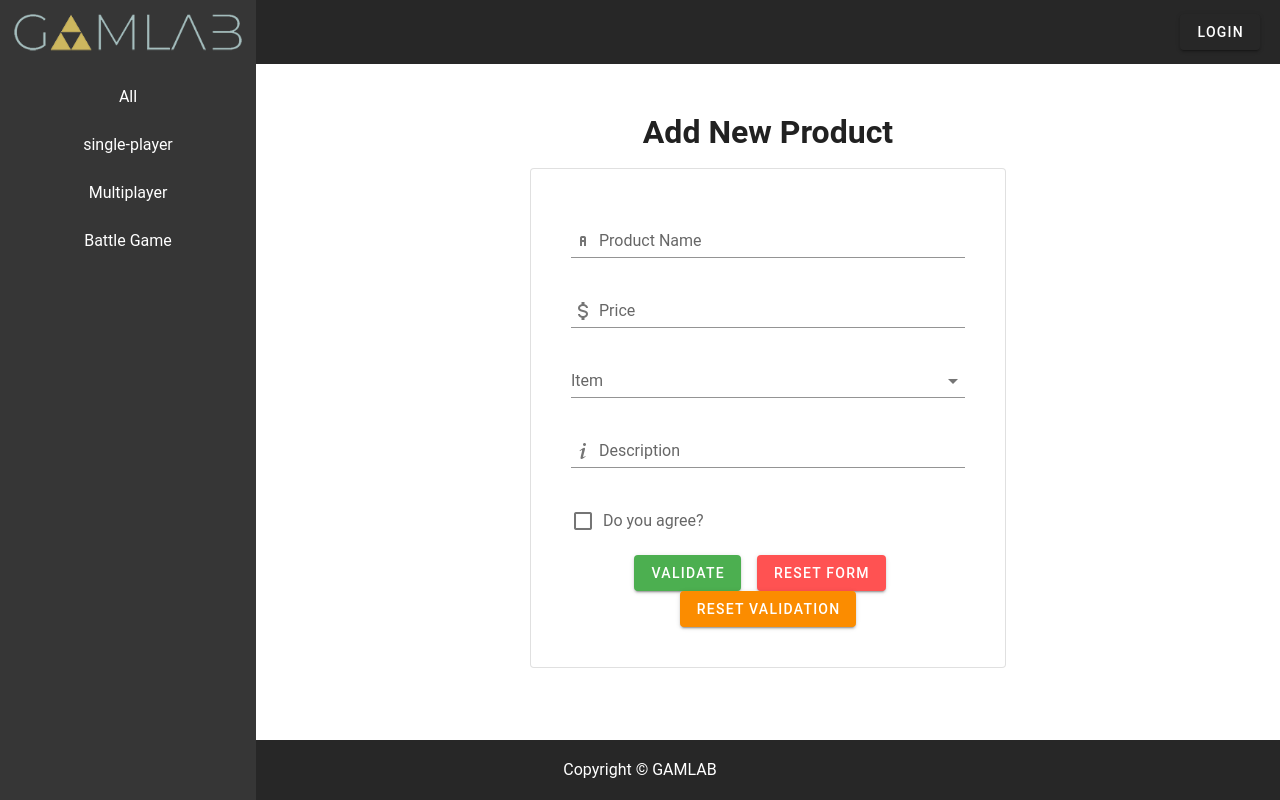
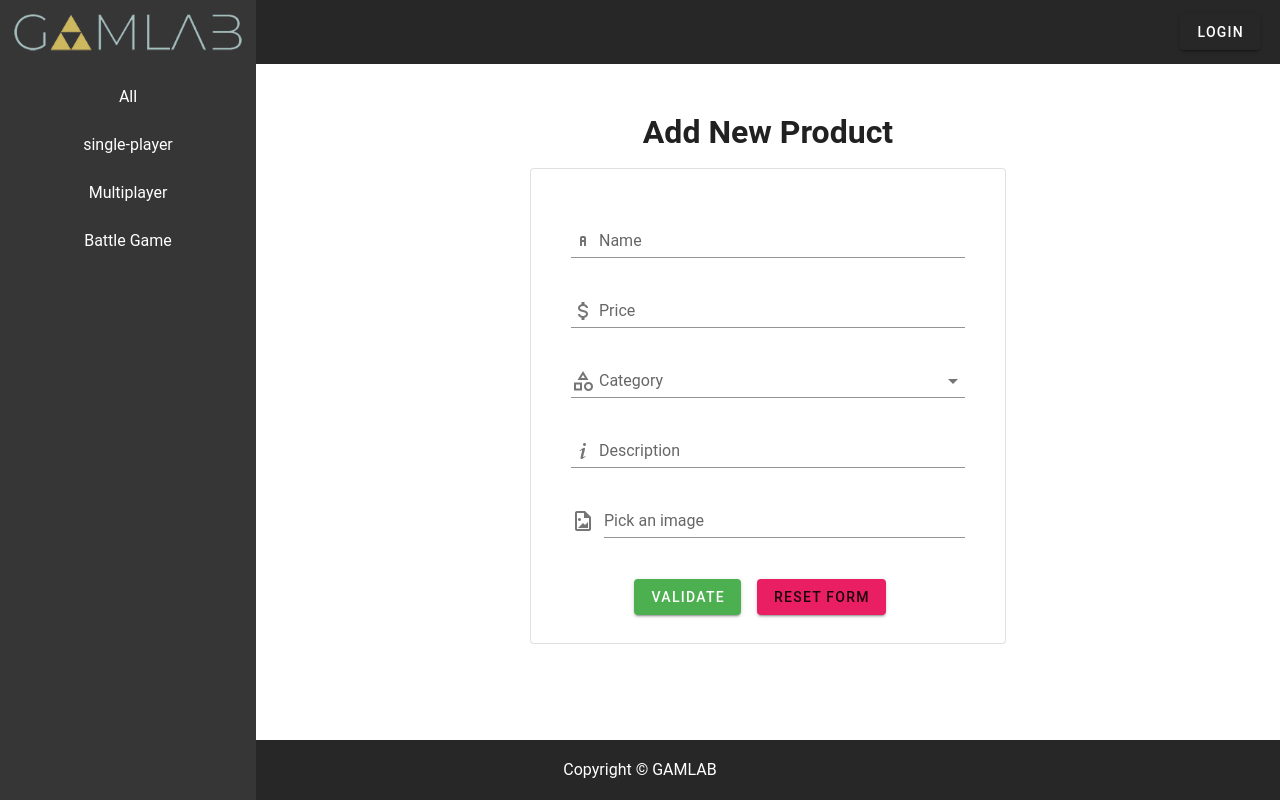
Before and after one commit to zxjte9411/109-2-database-project-frontend-example, a Vue app: page /newproduct in a window 1280 px wide. Built offline with nearby package versions, Linux system fonts and the light colour scheme; no server answers.

Commit message:
加入剩下所需要的 input

```diff
--- a/src/views/NewProduct.vue
+++ b/src/views/NewProduct.vue
@@ -11,7 +11,7 @@
               <v-text-field
                 v-model="productName"
                 :rules="productNameRules"
-                label="Product Name"
+                label="Name"
                 required
                 prepend-inner-icon="mdi-alpha-a"
               ></v-text-field>
@@ -21,32 +21,34 @@
                 :rules="priceRules"
                 label="Price"
                 required
-                prepend-inner-icon="mdi-currency-usd "
+                prepend-inner-icon="mdi-currency-usd"
               ></v-text-field>
 
               <v-select
                 v-model="select"
                 :items="items"
-                :rules="[v => !!v || 'Item is required']"
-                label="Item"
+                :rules="[v => !!v || 'Category is required']"
+                label="Category"
                 required
+                prepend-inner-icon="mdi-shape-outline "
               ></v-select>
 
               <v-text-field
                 v-model="description"
-                :rules="priceRules"
+                :rules="[v => !!v || 'Description is required']"
                 label="Description"
                 required
                 prepend-inner-icon="mdi-information-variant "
               ></v-text-field>
 
-              <v-checkbox
-                v-model="checkbox"
-                :rules="[v => !!v || 'You must agree to continue!']"
-                label="Do you agree?"
-                required
-              ></v-checkbox>
-
+              <v-file-input
+                v-model="fileObject"
+                :rules="fileInputRules"
+                accept="image/png, image/jpeg, image/bmp"
+                placeholder="Pick an image"
+                prepend-icon="mdi-file-image-outline"
+              ></v-file-input>
+              <v-row justify="center" class="mt-5">
                 <v-btn
                   :disabled="!valid"
                   color="success"
@@ -55,14 +57,10 @@
                 >
                   Validate
                 </v-btn>
-
-              <v-btn color="error" class="mr-4" @click="reset">
+                <v-btn color="pink" class="mr-4" @click="reset">
                   Reset Form
                 </v-btn>
-
-              <v-btn color="warning" @click="resetValidation">
-                Reset Validation
-              </v-btn>
+              </v-row>
             </v-form>
           </v-card>
         </v-col>
@@ -74,6 +72,7 @@
 <script>
 export default {
   data: () => ({
+    fileObject: null,
     valid: true,
     productName: "",
     productNameRules: [
@@ -82,15 +81,24 @@ export default {
     ],
     price: "",
     priceRules: [
-      v => !!v || "E-mail is required",
-      v => /.+@.+\..+/.test(v) || "E-mail must be valid"
+      v => !!v || "Price is required",
+      v => /^[1-9]+[0-9]*$/.test(v) || "Price must be valid"
     ],
     select: null,
     items: ["Item 1", "Item 2", "Item 3", "Item 4"],
-    checkbox: false,
-    description: ""
+    description: "",
+    fileInputRules: [
+      value =>
+        !value ||
+        value.size < 2000000 ||
+        "Avatar size should be less than 2 MB!"
+    ]
   }),
-
+  watch: {
+    fileObject: function() {
+      console.log(this.fileObject);
+    }
+  },
   methods: {
     validate() {
       this.$refs.form.validate();
```
Lines whose indentation alone changed are shown as unchanged.
